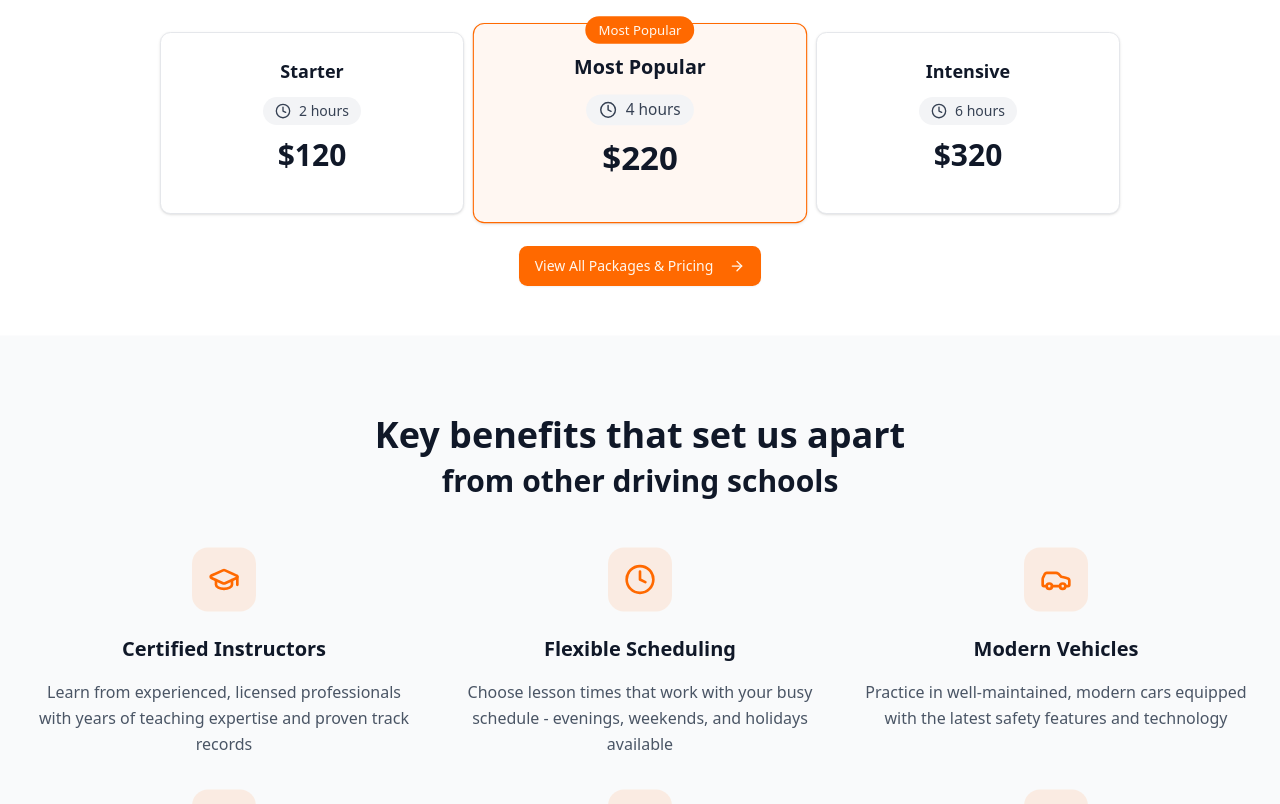
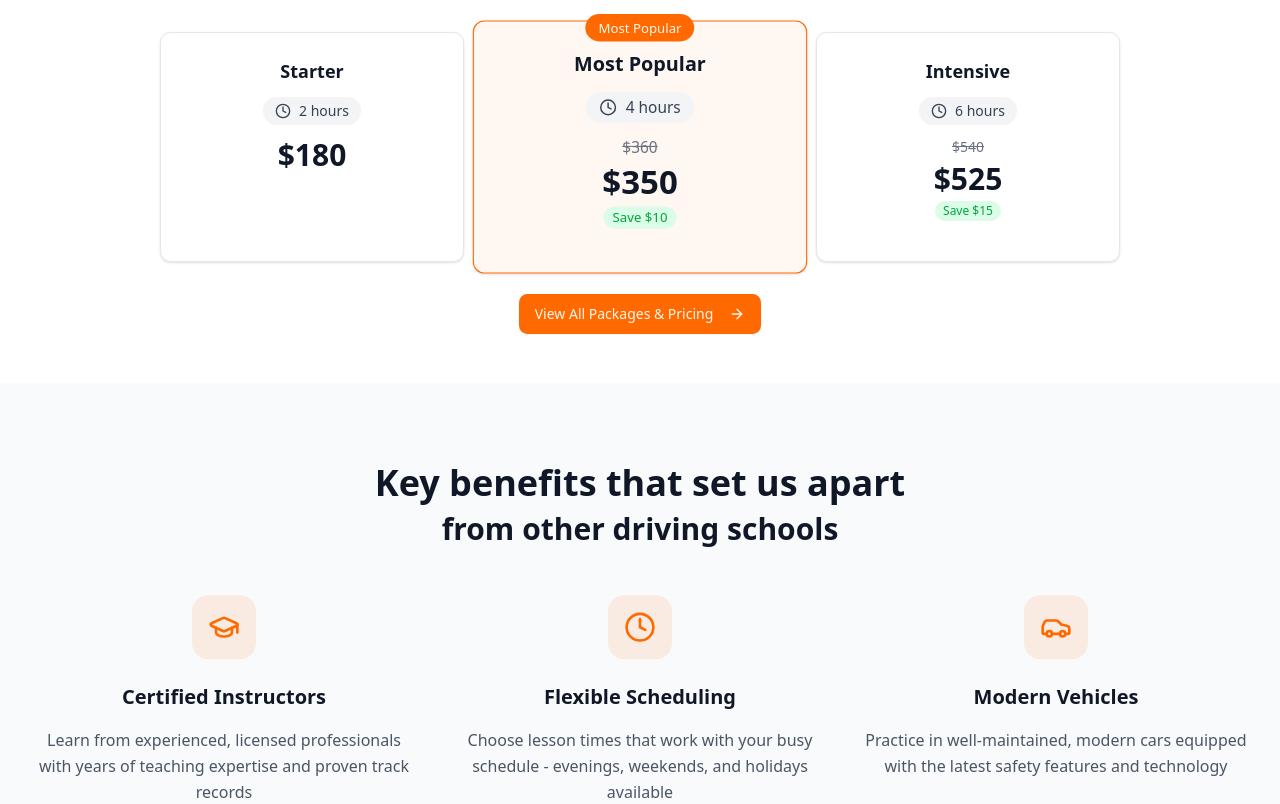
Before and after one commit to team-virtura-tech/easy-ca-driving-school, a Next.js app: page / in a window 1280 px wide. Shown: the part 1840-2644 px from the top of the page. Built offline with nearby package versions, Linux system fonts and the light colour scheme.

Commit message:
[PATCH] price on HP (#41)
Co-authored-by: jainil04 <33036617+jainil04@users.noreply.github.com>

```diff
--- a/src/components/custom/pricingPreview/PricingPreview.tsx
+++ b/src/components/custom/pricingPreview/PricingPreview.tsx
@@ -11,6 +11,8 @@ export type PricingPreviewPlan = {
   name: string;
   hours: number;
   price: number;
+  originalPrice?: number;
+  savings?: number;
   isPopular?: boolean;
 };
 
@@ -20,20 +22,24 @@ const previewPlans: PricingPreviewPlan[] = [
     id: 'starter',
     name: 'Starter',
     hours: 2,
-    price: 120,
+    price: 180,
   },
   {
     id: 'popular',
     name: 'Most Popular',
     hours: 4,
-    price: 220,
+    price: 350,
+    originalPrice: 360,
+    savings: 10,
     isPopular: true,
   },
   {
     id: 'intensive',
     name: 'Intensive',
     hours: 6,
-    price: 320,
+    price: 525,
+    originalPrice: 540,
+    savings: 15,
   },
 ];
 
@@ -124,9 +130,23 @@ export const PricingPreview = ({
 
                 {/* Price */}
                 <div className="mb-3 md:mb-4">
-                  <span className="text-xl font-bold text-gray-900 dark:text-white md:text-2xl lg:text-3xl">
-                    ${plan.price}
-                  </span>
+                  {plan.originalPrice && plan.savings ? (
+                    <div className="flex flex-col items-center gap-1">
+                      <span className="text-sm text-gray-500 dark:text-gray-400 line-through">
+                        ${plan.originalPrice}
+                      </span>
+                      <span className="text-xl font-bold text-gray-900 dark:text-white md:text-2xl lg:text-3xl">
+                        ${plan.price}
+                      </span>
+                      <span className="text-xs font-medium text-green-600 dark:text-green-400 bg-green-100 dark:bg-green-900/30 px-2 py-0.5 rounded-full">
+                        Save ${plan.savings}
+                      </span>
+                    </div>
+                  ) : (
+                    <span className="text-xl font-bold text-gray-900 dark:text-white md:text-2xl lg:text-3xl">
+                      ${plan.price}
+                    </span>
+                  )}
                 </div>
 
                 {/* CTA Button */}
```
